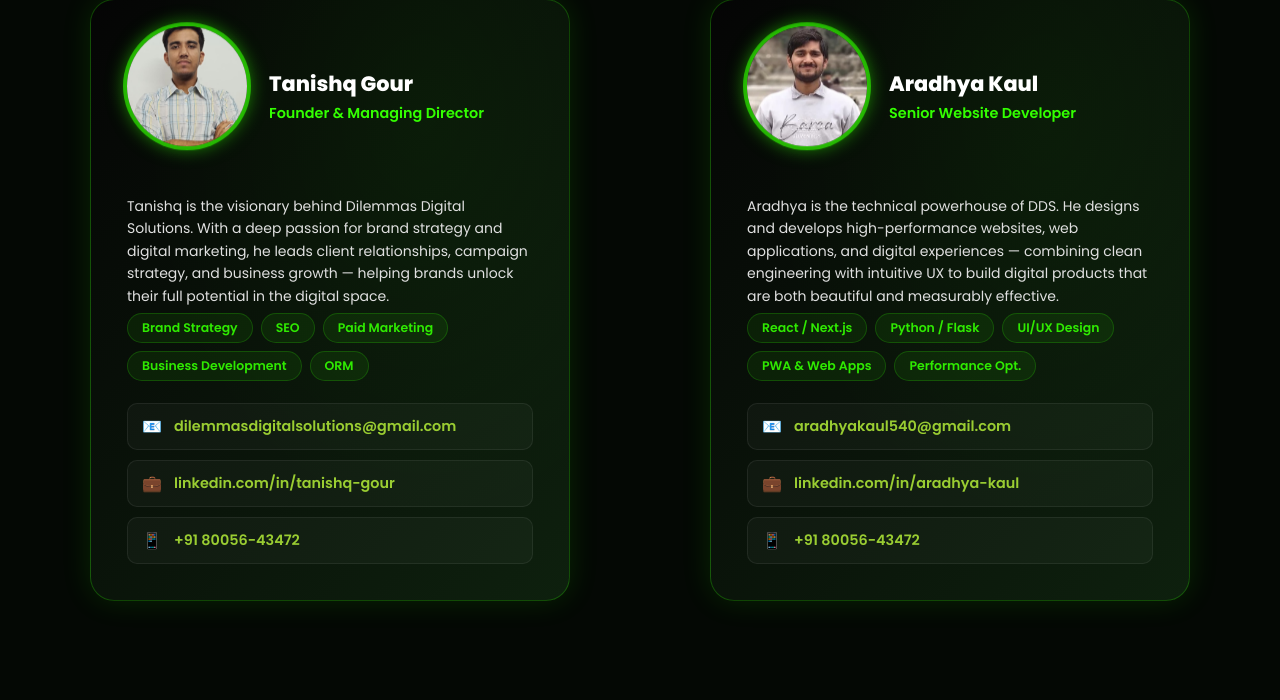
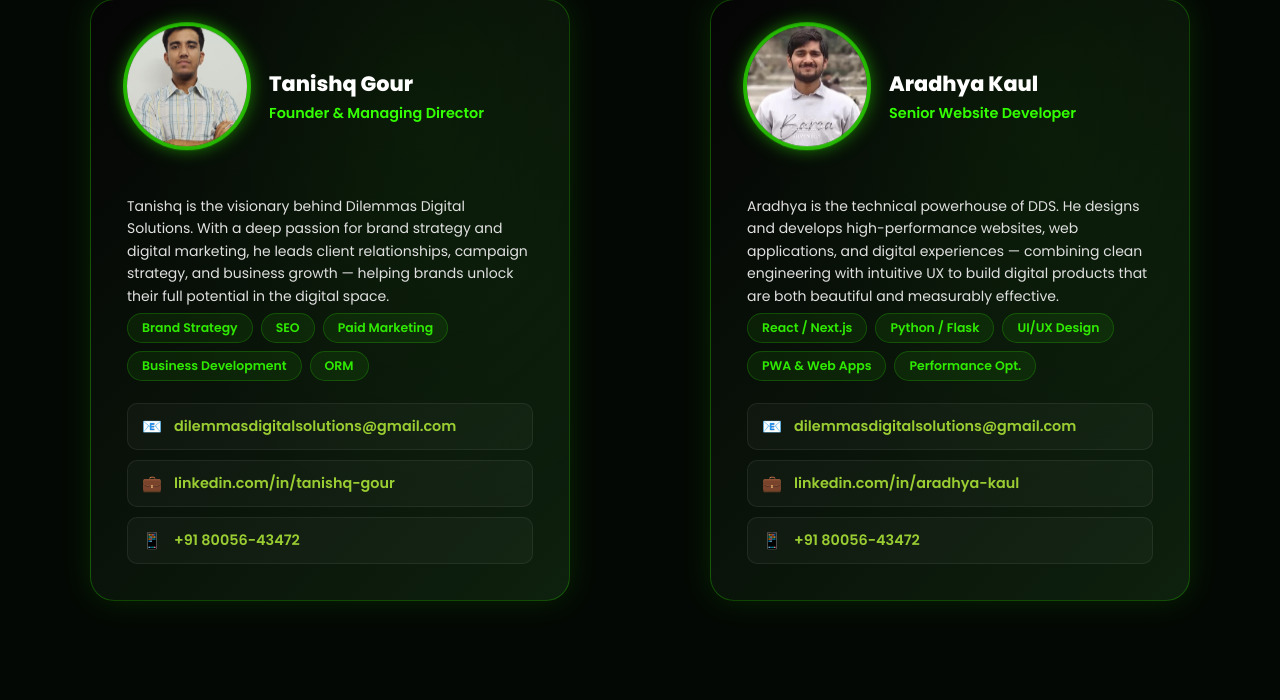
Before and after one commit to aradhyakaul540-hue/Dilemmas-Digital-Solutions, a Flask app: page /portfolio in a window 1280 px wide. Shown: the part 2634-3334 px from the top of the page. Run offline with Flask 3, Linux system fonts and the light colour scheme; some libraries are stand-ins or nearby versions.

Commit message:
Update portfolio.html

```diff
--- a/templates/portfolio.html
+++ b/templates/portfolio.html
@@ -400,7 +400,7 @@
                 </div>
                 <div class="team-links">
                     <a href="mailto:aradhyakaul540@gmail.com" class="team-link">
-                        <span class="link-icon">📧</span> aradhyakaul540@gmail.com
+                        <span class="link-icon">📧</span> dilemmasdigitalsolutions@gmail.com
                     </a>
                     <a href="https://www.linkedin.com/in/aradhya-kaul-237459386/" target="_blank" class="team-link">
                         <span class="link-icon">💼</span> linkedin.com/in/aradhya-kaul
```
